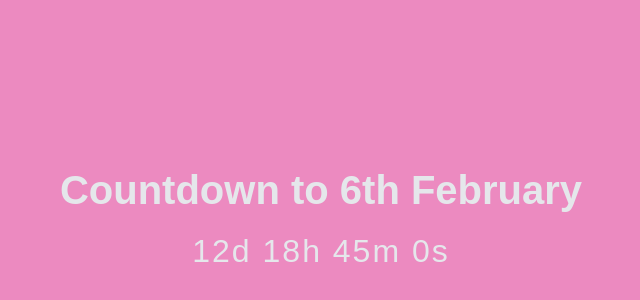
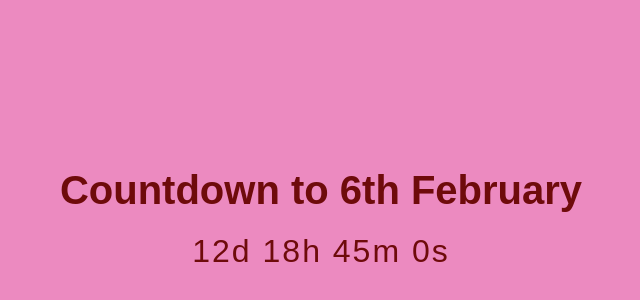
Before and after one commit to arghya-prog/bday-countdown, a plain HTML site: page index.html in a window 1280 px wide. Shown: the part 194-494 px from the top of the page, without its empty margins (319-959 px from the left). Drawn offline with Linux system fonts and the light colour scheme.

Commit message:
Update index.html

```diff
--- a/index.html
+++ b/index.html
@@ -11,7 +11,7 @@
       justify-content: center;
       align-items: center;
       background: #ec8ac0;
-      color: #e5e7eb;
+      color: #6e0b0b;
       font-family: Arial, sans-serif;
     }
     .container {
```
